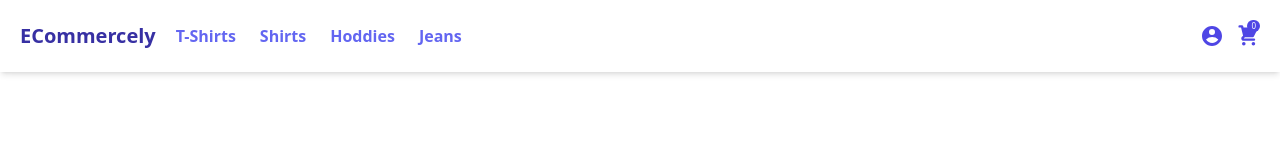
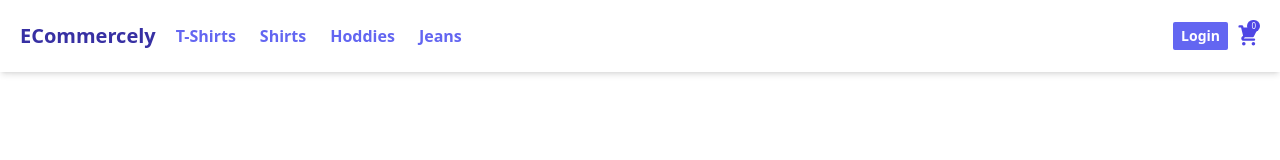
Before and after one commit to krish-7104/ecommercely, a Next.js app: page / in a window 1280 px wide. Shown: the top 160 px of the page. Built offline with nearby package versions, Linux system fonts and the light colour scheme.

Commit message:
loginn and logout added

```diff
--- a/components/Navbar.js
+++ b/components/Navbar.js
@@ -1,4 +1,5 @@
-import React, { useRef } from "react";
+import React, { useRef, useState } from "react";
+import { useRouter } from "next/router";
 import Link from "next/link";
 import { HiShoppingCart } from "react-icons/hi";
 import {
@@ -7,8 +8,19 @@ import {
   AiFillMinusCircle,
 } from "react-icons/ai";
 import { RiAccountCircleFill } from "react-icons/ri";
-const Navbar = ({ cart, addToCart, removeFromCart, clearCart, subTotal }) => {
+const Navbar = ({
+  user,
+  cart,
+  addToCart,
+  removeFromCart,
+  clearCart,
+  subTotal,
+  logoutHandler,
+}) => {
   const ref = useRef();
+  const [dropdown, setDropDown] = useState(false);
+  const router = useRouter();
+
   const toggleCart = () => {
     if (ref.current.classList.contains("hidden")) {
       ref.current.classList.remove("hidden");
@@ -20,7 +32,7 @@ const Navbar = ({ cart, addToCart, removeFromCart, clearCart, subTotal }) => {
   };
   return (
     <div className="flex flex-col md:flex-row md:justify-start justify-center items-center py-2 shadow-md sticky top-0 bg-white z-10">
-      <div className="logo mx-5">
+      <div className="logo ml-5 mr-auto md:mr-5 md:mt-0 mt-2">
         <Link href={"/"}>
           <a>
             <p className="text-indigo-800 text-xl font-bold">ECommercely</p>
@@ -53,12 +65,47 @@ const Navbar = ({ cart, addToCart, removeFromCart, clearCart, subTotal }) => {
           </Link>
         </ul>
       </div>
-      <div className="cart absolute right-0 mx-5 cursor-pointer flex">
-        <Link href={"/login"}>
-          <a className="flex justify-center align-middle">
-            <RiAccountCircleFill className="mr-3 text-xl md:text-2xl text-indigo-600 hover:text-indigo-500" />
-          </a>
-        </Link>
+      <div className="cart absolute right-0 mx-5 cursor-pointer items-center flex md:mt-0 -mt-10">
+        {!user.value && (
+          <Link href={"/login"}>
+            <a className="flex justify-center align-middle bg-indigo-500 mr-2 text-sm font-semibold text-white px-2 py-1 rounded-sm">
+              Login
+            </a>
+          </Link>
+        )}
+        {dropdown && (
+          <div
+            onMouseEnter={() => setDropDown(true)}
+            onMouseLeave={() => setDropDown(false)}
+            className="absolute right-9 top-6 px-4 py-2 rounded-md w-40 bg-indigo-300 "
+          >
+            <ul>
+              <Link href={"/"}>
+                <li className="text-sm font-semibold py-1 text-gray-700 hover:text-black">
+                  My Account
+                </li>
+              </Link>
+              <Link href={"/order"}>
+                <li className="text-sm font-semibold py-1 text-gray-700 hover:text-black">
+                  Orders
+                </li>
+              </Link>
+              <li
+                onClick={logoutHandler}
+                className="text-sm font-semibold py-1 text-gray-700 hover:text-black"
+              >
+                Logout
+              </li>
+            </ul>
+          </div>
+        )}
+        {user.value && (
+          <RiAccountCircleFill
+            onMouseEnter={() => setDropDown(true)}
+            onMouseLeave={() => setDropDown(false)}
+            className="mr-3 text-xl md:text-2xl text-indigo-600 hover:text-indigo-500"
+          />
+        )}
         <div className="relative" onClick={toggleCart}>
           <span
             className="absolute right-0 -top-1 text-white bg-indigo-600 rounded-full px-1"
@@ -76,7 +123,7 @@ const Navbar = ({ cart, addToCart, removeFromCart, clearCart, subTotal }) => {
         ref={ref}
       > */}
       <div
-        className="sidecart absolute top-0 right-0 bg-indigo-200 p-10 text-indigo-800 transition-transform hidden rounded-md z-10 w-80 h-[100vh] flex justify-start flex-col"
+        className="sidecart absolute top-0 right-0 bg-indigo-200 p-10 text-indigo-800 transition-transform hidden rounded-md z-10 w-80 h-[100vh] justify-start flex-col"
         ref={ref}
       >
         <h2 className="font-bold text-xl mb-4">Shopping Cart</h2>
--- a/pages/_app.js
+++ b/pages/_app.js
@@ -7,7 +7,8 @@ import "../styles/globals.css";
 function MyApp({ Component, pageProps }) {
   const [cart, setCart] = useState({});
   const [subTotal, setSubTotal] = useState(0);
-
+  const [user, setUser] = useState({ value: null });
+  const [key, setKey] = useState(0);
   const router = useRouter();
   useEffect(() => {
     try {
@@ -19,7 +20,12 @@ function MyApp({ Component, pageProps }) {
       console.log(error);
       localStorage.clear();
     }
-  }, []);
+    const token = localStorage.getItem("token");
+    if (token) {
+      setUser({ value: token });
+      setKey(Math.random());
+    }
+  }, [router.query]);
 
   const addToCart = (itemCode, qty, price, name, size, variant) => {
     let newCart = cart;
@@ -30,6 +36,12 @@ function MyApp({ Component, pageProps }) {
     }
     setCart(newCart);
     saveCart(newCart);
+  };
+
+  const logoutHandler = () => {
+    localStorage.removeItem("token");
+    setKey(Math.random());
+    setUser({ value: null });
   };
 
   const saveCart = (myCart) => {
@@ -68,12 +80,14 @@ function MyApp({ Component, pageProps }) {
   return (
     <>
       <Navbar
-        key={subTotal}
+        key={key}
+        user={user}
         cart={cart}
         addToCart={addToCart}
         removeFromCart={removeFromCart}
         clearCart={clearCart}
         subTotal={subTotal}
+        logoutHandler={logoutHandler}
       />
       <Component
         buyNow={buyNow}
```
